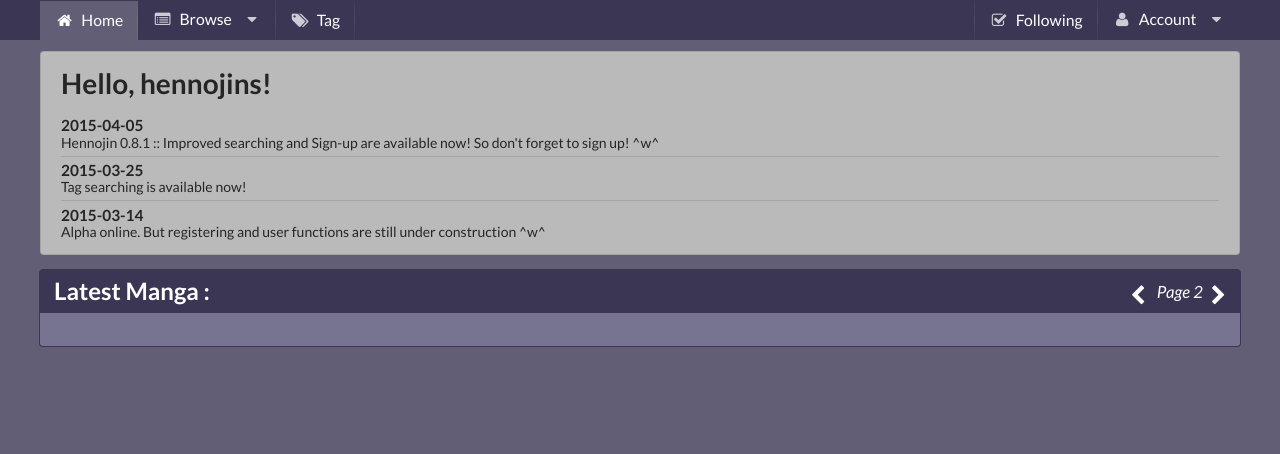
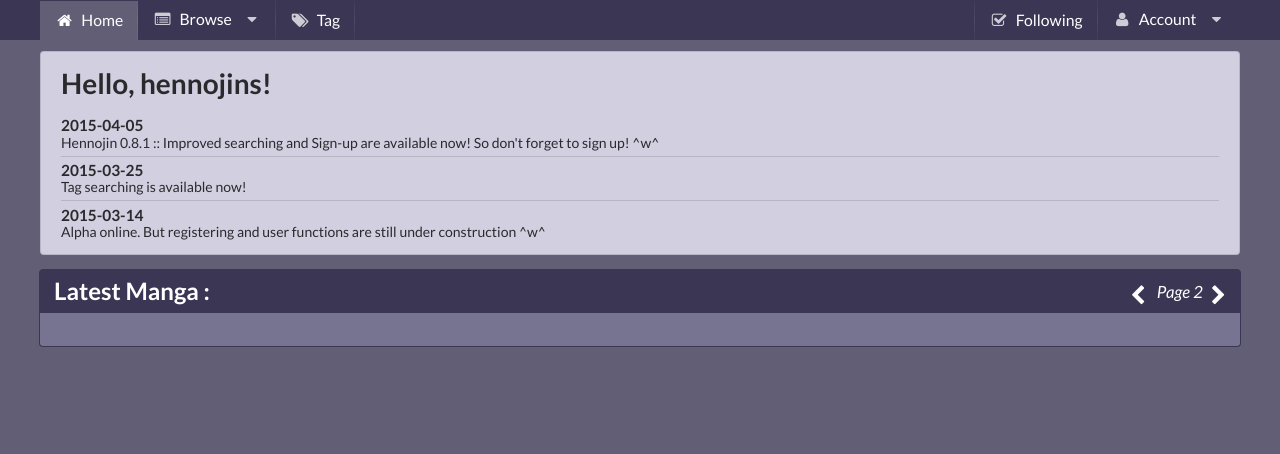
Before and after one commit to noeleon930/Hennojin, a PHP site: page /?p=1 in a window 1280 px wide. Shown: the top 454 px of the page. Run offline with PHP 8.4, Linux system fonts and the light colour scheme; data that the repository does not hold is empty; some libraries are stand-ins or nearby versions.

Commit message:
message css style update

```diff
--- a/css/general.css
+++ b/css/general.css
@@ -82,7 +82,7 @@ body
 
 .ui.message
 {
-    background: #BABABB;
+    background: #D1CFE0;
 }
 
 #rightPage
```
